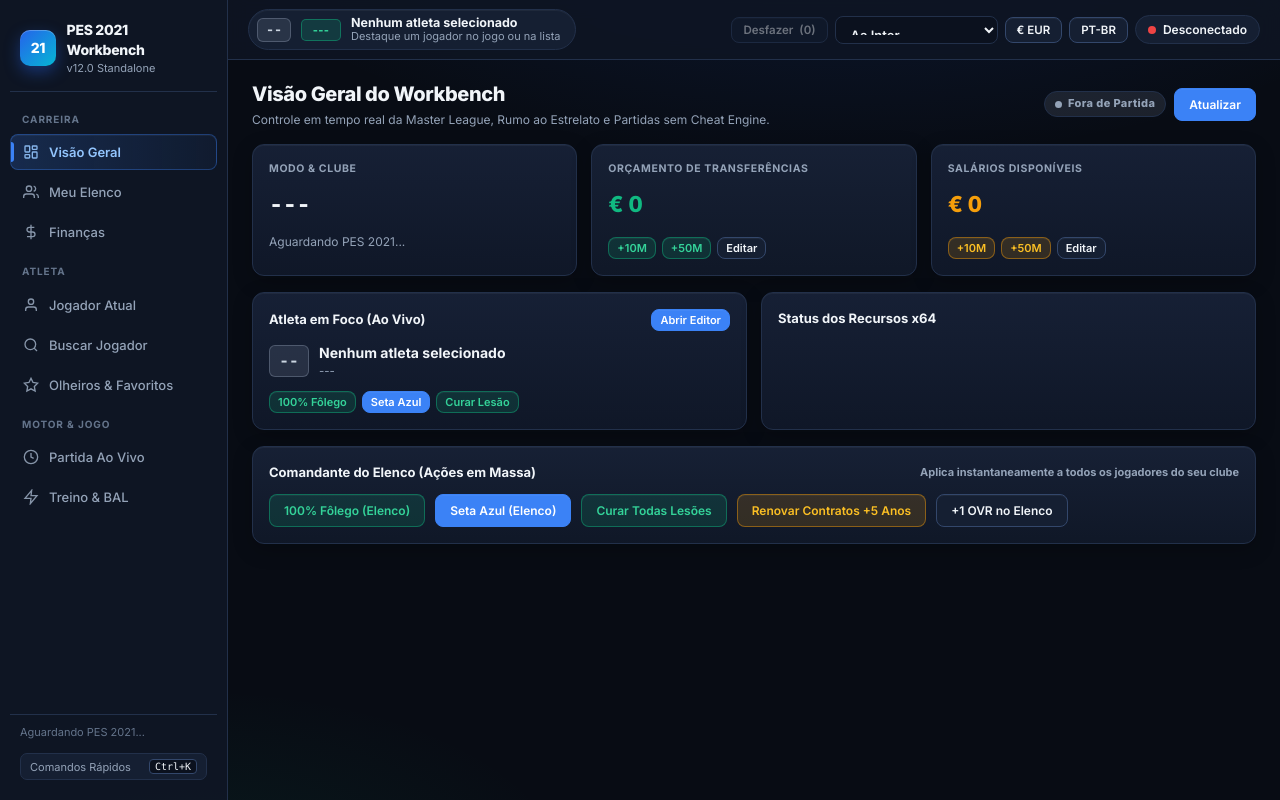
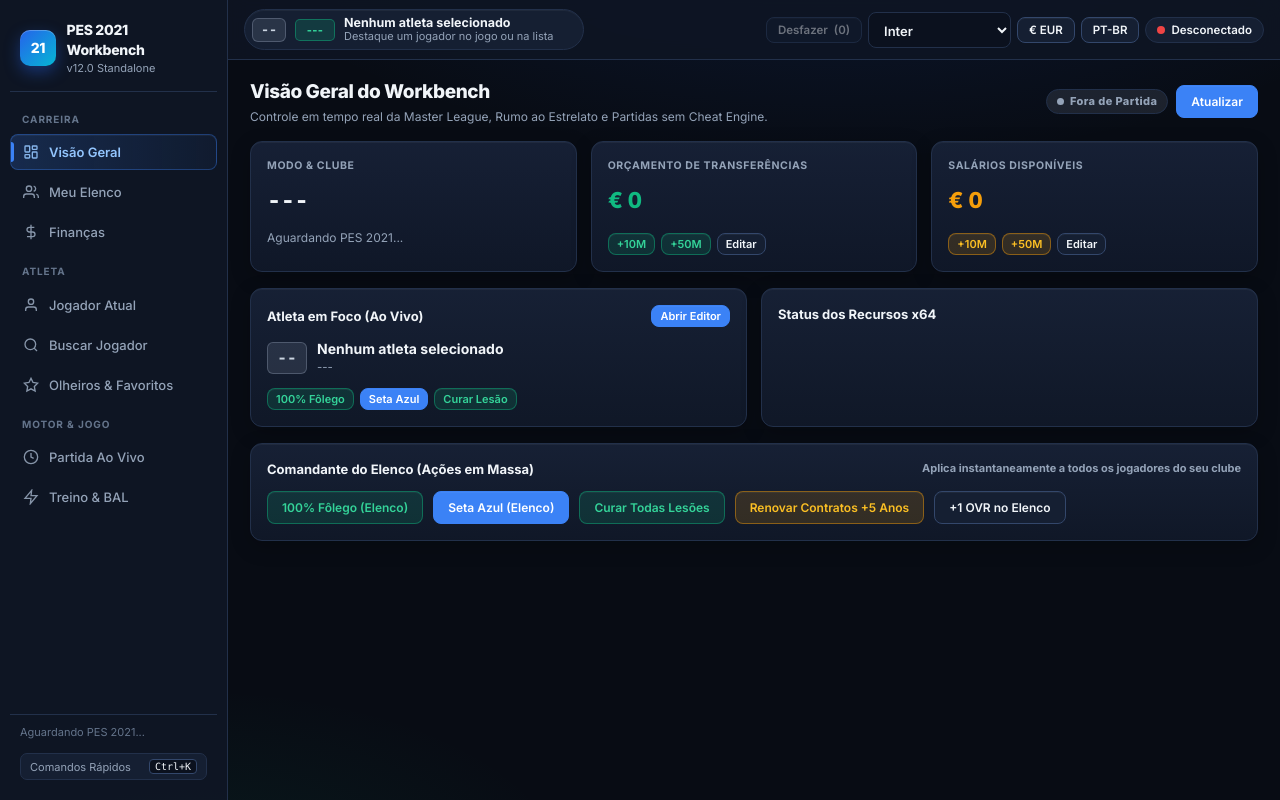
Before and after one commit to Joao-Spala/PES-2021-Lettuce-Live-Editor, a plain HTML site: page app/ui/index.html in a window 1280 px wide. Drawn offline with Linux system fonts and the light colour scheme.

Commit message:
fix(ui): fix font select vertical clipping and overhaul responsive layout across all viewports

```diff
--- a/app/ui/app.js
+++ b/app/ui/app.js
@@ -1892,14 +1892,12 @@ async function bootstrap() {
   document.getElementById("btn-currency").addEventListener("click", () => {
     CUR_IDX = (CUR_IDX + 1) % CURRENCIES.length;
     try { localStorage.setItem("pes21_studio_cur", String(CUR_IDX)); } catch (e) {}
-    applyFont(CUR_FONT);
-  applyLanguage();
+    applyLanguage();
   });
   document.getElementById("btn-lang").addEventListener("click", () => {
     LANG = LANG === "pt" ? "en" : "pt";
     try { localStorage.setItem("pes21_studio_lang", LANG); } catch (e) {}
-    applyFont(CUR_FONT);
-  applyLanguage();
+    applyLanguage();
     toast(LANG === "pt" ? "Idioma alterado para Português (PT-BR)" : "Language switched to English (EN)");
   });
 
--- a/app/ui/index.html
+++ b/app/ui/index.html
@@ -71,14 +71,14 @@
 
     <!-- Persistent Top Header -->
     <header class="topbar">
-      <div style="display:flex; align-items:center; gap:10px; min-width:0;">
-        <button class="btn btn-sm" id="btn-nav-back" type="button" style="display:none;" data-i18n-title="tip_back">
+      <div class="topbar-left">
+        <button class="btn btn-sm" id="btn-nav-back" type="button" style="display:none; flex-shrink:0;" data-i18n-title="tip_back">
           <span>←</span> <span id="nav-back-label" data-i18n="btn_back">Voltar</span>
         </button>
         <button class="active-player-pill" id="top-player-pill" type="button" data-i18n-title="tip_open_player">
           <span class="ovr-badge ovr-low" id="top-p-ovr">--</span>
           <span class="pos-chip pos-mid" id="top-p-pos">---</span>
-          <div style="display:flex; flex-direction:column; line-height:1.2; overflow:hidden;">
+          <div style="display:flex; flex-direction:column; line-height:1.2; overflow:hidden; min-width:0;">
             <span id="top-p-name" style="font-weight:700; font-size:12.5px; white-space:nowrap; overflow:hidden; text-overflow:ellipsis;" data-i18n="no_player">Nenhum atleta selecionado</span>
             <span id="top-p-meta" style="font-size:11px; color:var(--subtext); white-space:nowrap; overflow:hidden; text-overflow:ellipsis;" data-i18n="no_player_sub">Destaque um jogador no jogo ou na lista</span>
           </div>
@@ -90,13 +90,13 @@
           <span data-i18n="btn_undo">Desfazer</span> <span id="undo-badge">(0)</span>
         </button>
         <select class="select font-select" id="sel-font" data-i18n-title="tip_font">
-          <option value="inter">Aa Inter</option>
-          <option value="jakarta">Aa Plus Jakarta</option>
-          <option value="barlow">Aa Barlow (Sport)</option>
-          <option value="space">Aa Space Grotesk</option>
-          <option value="bahnschrift">Aa Bahnschrift</option>
-          <option value="mono">Aa JetBrains Mono</option>
-          <option value="segoe">Aa Segoe UI</option>
+          <option value="inter">Inter</option>
+          <option value="jakarta">Plus Jakarta</option>
+          <option value="barlow">Barlow</option>
+          <option value="space">Space Grotesk</option>
+          <option value="bahnschrift">Bahnschrift</option>
+          <option value="mono">JetBrains Mono</option>
+          <option value="segoe">Segoe UI</option>
         </select>
         <button class="btn btn-sm" id="btn-currency" type="button" data-i18n-title="tip_currency">€ EUR</button>
         <button class="btn btn-sm" id="btn-lang" type="button">PT-BR</button>
@@ -137,7 +137,7 @@
               <button class="btn btn-xs" id="btn-inline-trf" type="button" data-i18n="btn_edit">Editar</button>
             </div>
             <div id="dash-trf-edit" style="display:none; gap:6px; margin-top:4px; align-items:center;">
-              <input class="input" id="inp-inline-trf" style="flex:1; padding:4px 8px; font-size:12px;" placeholder="ex: 50M" />
+              <input class="input" id="inp-inline-trf" style="flex:1; min-width:0; padding:4px 8px; font-size:12px;" placeholder="ex: 50M" />
               <button class="btn btn-xs btn-primary" id="btn-inline-trf-ok" type="button">OK</button>
               <button class="btn btn-xs" id="btn-inline-trf-cancel" type="button">X</button>
             </div>
@@ -151,7 +151,7 @@
               <button class="btn btn-xs" id="btn-inline-sal" type="button" data-i18n="btn_edit">Editar</button>
             </div>
             <div id="dash-sal-edit" style="display:none; gap:6px; margin-top:4px; align-items:center;">
-              <input class="input" id="inp-inline-sal" style="flex:1; padding:4px 8px; font-size:12px;" placeholder="ex: 15M" />
+              <input class="input" id="inp-inline-sal" style="flex:1; min-width:0; padding:4px 8px; font-size:12px;" placeholder="ex: 15M" />
               <button class="btn btn-xs btn-primary" id="btn-inline-sal-ok" type="button">OK</button>
               <button class="btn btn-xs" id="btn-inline-sal-cancel" type="button">X</button>
             </div>
@@ -603,7 +603,7 @@
               <span id="fin-bar-lbl-free">---</span>
             </div>
           </div>
-          <div class="form-grid" style="grid-template-columns:1fr 1fr;">
+          <div class="form-grid" style="grid-template-columns:repeat(auto-fit, minmax(240px, 1fr));">
             <div class="field">
               <label data-i18n="lbl_trf_input">Orçamento de Transferências (ex: 50M, 500k)</label>
               <input class="input" id="fin-transfer-inp" />
--- a/app/ui/styles.css
+++ b/app/ui/styles.css
@@ -45,16 +45,20 @@ button, input, select, textarea {
 }
 
 .font-select {
-  padding: 5px 8px;
-  font-size: 11.5px;
+  padding: 4px 10px;
+  font-size: 12px;
   font-weight: 600;
+  line-height: 1.35;
+  height: auto;
+  min-width: 118px;
   background: var(--surface-2);
-  border-color: var(--border-light);
+  border: 1px solid var(--border-light);
+  border-radius: 8px;
   color: var(--text);
   cursor: pointer;
-  height: 28px;
 }
 .font-select:hover { border-color: #4b658f; background: #22304a; }
+.font-select option { background: var(--surface); color: var(--text); }
 
 .num, .ovr-badge, .stat-metric, table.studio-table td {
   font-variant-numeric: tabular-nums;
@@ -217,46 +221,64 @@ button, .nav-btn, .tab-btn, .mode-card, .arrow-btn, .skill-chip {
   display: flex;
   align-items: center;
   justify-content: space-between;
-  padding: 0 20px;
-  gap: 12px;
+  padding: 0 16px;
+  gap: 10px;
+  min-width: 0;
+  overflow: hidden;
+}
+
+.topbar-left {
+  display: flex;
+  align-items: center;
+  gap: 8px;
+  flex: 1 1 auto;
+  min-width: 0;
 }
 
 .active-player-pill {
   display: flex;
   align-items: center;
-  gap: 10px;
+  gap: 9px;
   background: var(--surface-2);
   border: 1px solid var(--border);
-  padding: 5px 14px 5px 8px;
+  padding: 5px 12px 5px 7px;
   border-radius: 999px;
   cursor: pointer;
   transition: all 0.15s;
-  min-width: 250px;
-  max-width: 440px;
+  flex: 0 1 340px;
+  min-width: 0;
+  max-width: 360px;
   box-shadow: var(--highlight);
   color: var(--text);
   text-align: left;
+  overflow: hidden;
 }
 .active-player-pill:hover { border-color: var(--accent); background: #1a2740; }
 
-.topbar-right { display: flex; align-items: center; gap: 7px; }
+.topbar-right {
+  display: flex;
+  align-items: center;
+  gap: 6px;
+  flex-shrink: 0;
+}
 
 .conn-pill {
   display: flex;
   align-items: center;
-  gap: 7px;
-  padding: 6px 12px;
+  gap: 6px;
+  padding: 5px 11px;
   border-radius: 999px;
-  font-size: 12px;
+  font-size: 11.5px;
   font-weight: 600;
   background: var(--surface-2);
   border: 1px solid var(--border);
   color: var(--text);
   cursor: pointer;
   transition: border-color 0.15s;
+  white-space: nowrap;
 }
 .conn-pill:hover { border-color: var(--border-light); }
-.conn-dot { width: 8px; height: 8px; border-radius: 50%; background: var(--red); }
+.conn-dot { width: 8px; height: 8px; border-radius: 50%; background: var(--red); flex-shrink: 0; }
 .conn-pill.online .conn-dot {
   background: var(--green);
   box-shadow: 0 0 10px var(--green);
@@ -265,13 +287,17 @@ button, .nav-btn, .tab-btn, .mode-card, .arrow-btn, .skill-chip {
 /* Main Workspace */
 .main-content {
   overflow-y: auto;
-  padding: 20px 24px 32px;
+  overflow-x: hidden;
+  padding: 18px 22px 28px;
+  min-width: 0;
+  min-height: 0;
 }
 
 .view-panel {
   display: none;
   flex-direction: column;
   gap: 16px;
+  min-width: 0;
   animation: fadeSlide 0.18s ease;
 }
 .view-panel.active { display: flex; }
@@ -293,15 +319,15 @@ button, .nav-btn, .tab-btn, .mode-card, .arrow-btn, .skill-chip {
   align-items: center;
   justify-content: space-between;
   flex-wrap: wrap;
-  gap: 12px;
+  gap: 10px;
 }
-.page-title { font-size: 20px; font-weight: 800; letter-spacing: -0.4px; }
+.page-title { font-size: 19px; font-weight: 800; letter-spacing: -0.4px; }
 .page-sub { font-size: 12px; color: var(--subtext); margin-top: 2px; }
 
-/* Grids & Cards */
-.grid-2 { display: grid; grid-template-columns: repeat(2, minmax(0, 1fr)); gap: 14px; }
-.grid-3 { display: grid; grid-template-columns: repeat(3, minmax(0, 1fr)); gap: 14px; }
-.grid-4 { display: grid; grid-template-columns: repeat(4, minmax(0, 1fr)); gap: 12px; }
+/* Fluid Responsive Grids & Cards */
+.grid-2 { display: grid; grid-template-columns: repeat(auto-fit, minmax(330px, 1fr)); gap: 14px; min-width: 0; }
+.grid-3 { display: grid; grid-template-columns: repeat(auto-fit, minmax(230px, 1fr)); gap: 14px; min-width: 0; }
+.grid-4 { display: grid; grid-template-columns: repeat(auto-fit, minmax(165px, 1fr)); gap: 12px; min-width: 0; }
 
 .card {
   background: linear-gradient(180deg, rgba(23, 33, 54, 0.96), rgba(16, 24, 40, 0.96));
@@ -311,6 +337,7 @@ button, .nav-btn, .tab-btn, .mode-card, .arrow-btn, .skill-chip {
   display: flex;
   flex-direction: column;
   gap: 12px;
+  min-width: 0;
   box-shadow: var(--highlight), 0 6px 20px rgba(0, 0, 0, 0.22);
 }
 
@@ -887,8 +914,27 @@ table.studio-table tbody td { padding: 8px 12px; vertical-align: middle; }
 .toast.ok { border-left-color: var(--green); }
 .toast.err { border-left-color: var(--red); }
 
-@media (max-width: 1020px) {
+@media (max-width: 1140px) {
+  .app-shell { grid-template-columns: 196px 1fr; }
+  .sidebar { padding: 12px 8px; }
+  .topbar { padding: 0 12px; gap: 8px; }
+  .main-content { padding: 16px 18px 24px; }
+}
+
+@media (max-width: 1040px) {
   .stats-layout, .poslab-layout { grid-template-columns: 1fr; }
-  .grid-4 { grid-template-columns: repeat(2, 1fr); }
-  .grid-3 { grid-template-columns: 1fr; }
+  .radar-box { position: static; }
+  .pitch-card { flex-direction: row; flex-wrap: wrap; justify-content: center; gap: 14px; }
 }
+
+@media (max-width: 880px) {
+  .app-shell { grid-template-columns: 64px 1fr; }
+  .brand > div:last-child,
+  .nav-section-label,
+  .nav-btn span,
+  .sidebar-footer { display: none; }
+  .brand { justify-content: center; padding: 6px 0 12px; }
+  .nav-btn { justify-content: center; padding: 10px 0; }
+  .topbar-right { gap: 4px; }
+  .font-select { min-width: 96px; font-size: 11px; }
+}
```
Also changed, not shown: 1 other file.
